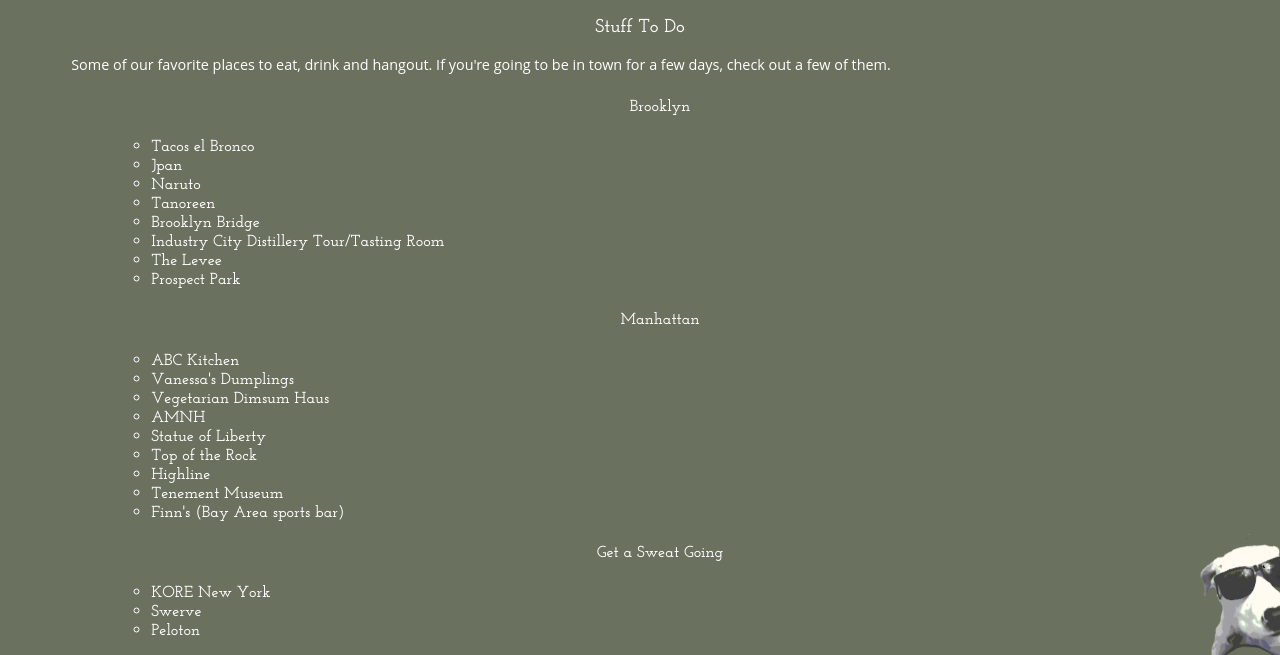
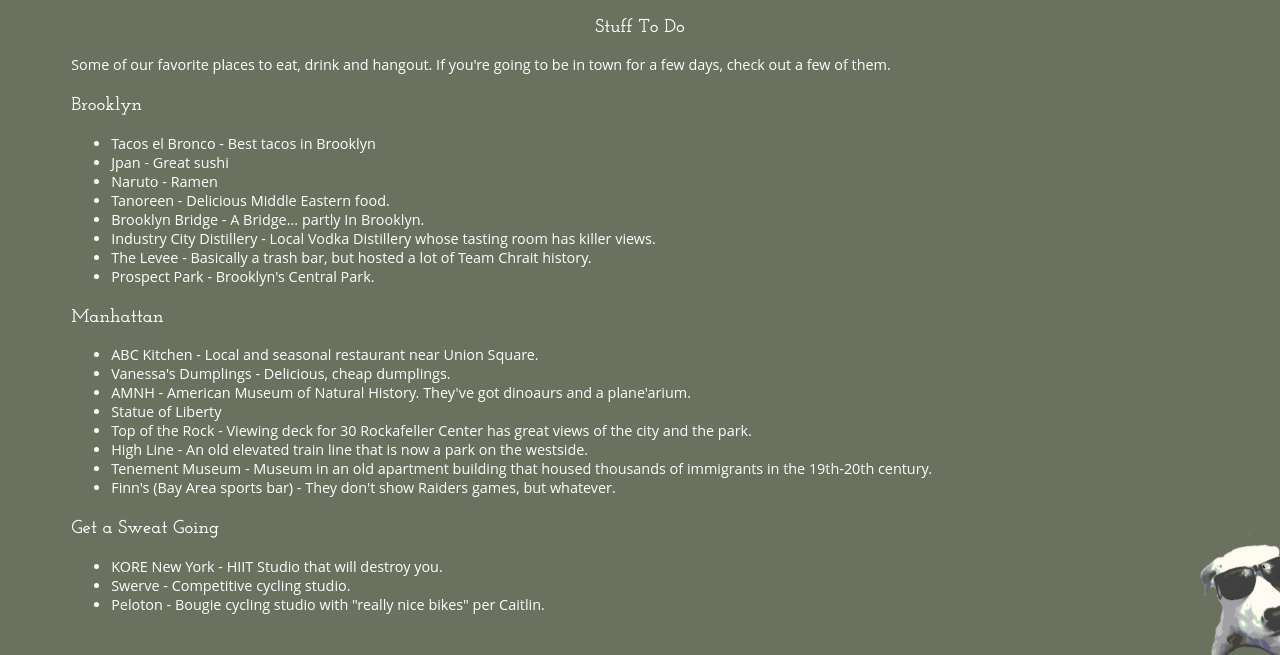
Before and after one commit to chris-sheehan/teamchrait, a Jekyll site: the page built from todo.md, in a window 1280 px wide and 1027 px high, cut to the strip 372-1027 px from the top of the window. Built offline with Jekyll 4.4.1, drawn with Linux system fonts in a browser that asks for light colours.

Commit message:
add todo desc

```diff
--- a/css/main.css
+++ b/css/main.css
@@ -14,7 +14,7 @@
 	font-family: 'JosefinSlab-SemiBold', 'Open Sans','Helvetica Neue',Arial,sans-serif;
     }
 
-    p {font-family: 'Open Sans', 'Arial', sans-serif;font-size: .9em;}
+    p, #content ul li {font-family: 'Open Sans', 'Arial', sans-serif;font-size: .9em;}
 
     div#container, div#container-no-bg {
 	position: fixed;
@@ -172,3 +172,6 @@
   div#corner_pop img {
     display: none; }
 }
+
+
+#content h3.left {text-align:left;}
--- a/todo.md
+++ b/todo.md
@@ -10,38 +10,35 @@
   <h3>Stuff To Do</h3>
 	<p>Some of our favorite places to eat, drink and hangout. If you're going to be in town for a few days, check out a few of them.</p>
 
-  <ul>
-	<h4>Brooklyn</h4>
+	<h3 class='left'>Brooklyn</h3>
 	<ul>
-	  <li>Tacos el Bronco</li>
-	  <li>Jpan</li>
-	  <li>Naruto</li>
-	  <li>Tanoreen</li>
-	  <li>Brooklyn Bridge</li>
-	  <li>Industry City Distillery Tour/Tasting Room</li>
-	  <li>The Levee</li>
-	  <li>Prospect Park</li>
+	  <li>Tacos el Bronco - Best tacos in Brooklyn</li>
+	  <li>Jpan - Great sushi</li>
+	  <li>Naruto - Ramen</li>
+	  <li>Tanoreen - Delicious Middle Eastern food.</li>
+	  <li>Brooklyn Bridge - A Bridge... partly In Brooklyn.</li>
+	  <li>Industry City Distillery - Local Vodka Distillery whose tasting room has killer views.</li>
+	  <li>The Levee - Basically a trash bar, but hosted a lot of Team Chrait history.</li>
+	  <li>Prospect Park - Brooklyn's Central Park.</li>
 	</ul>
 
-	<h4>Manhattan</h4>
+	<h3 class='left'>Manhattan</h3>
 	<ul>
-	  <li>ABC Kitchen</li>
-	  <li>Vanessa's Dumplings</li>
-	  <li>Vegetarian Dimsum Haus</li>
-	  <li>AMNH</li>
+	  <li>ABC Kitchen - Local and seasonal restaurant near Union Square.</li>
+	  <li>Vanessa's Dumplings - Delicious, cheap dumplings.</li>
+	  <li>AMNH - American Museum of Natural History. They've got dinoaurs and a plane'arium.</li>
 	  <li>Statue of Liberty</li>
-	  <li>Top of the Rock</li>
-	  <li>Highline</li>
-	  <li>Tenement Museum</li>
-	  <li>Finn's (Bay Area sports bar)</li>
+	  <li>Top of the Rock - Viewing deck for 30 Rockafeller Center has great views of the city and the park.</li>
+	  <li>High Line - An old elevated train line that is now a park on the westside.</li>
+	  <li>Tenement Museum - Museum in an old apartment building that housed thousands of immigrants in the 19th-20th century.</li>
+	  <li>Finn's (Bay Area sports bar) - They don't show Raiders games, but whatever.</li>
 	</ul>
 
-	<h4>Get a Sweat Going</h4>
+	<h3 class='left'>Get a Sweat Going</h3>
 	<ul>
-	  <li>KORE New York</li>
-	  <li>Swerve</li>
-	  <li>Peloton</li>
+	  <li>KORE New York - HIIT Studio that will destroy you.</li>
+	  <li>Swerve - Competitive cycling studio.</li>
+	  <li>Peloton - Bougie cycling studio with "really nice bikes" per Caitlin.</li>
 	</ul>
-  </ul>
 
   </div>
```
Also changed, not shown: 4 other files.
